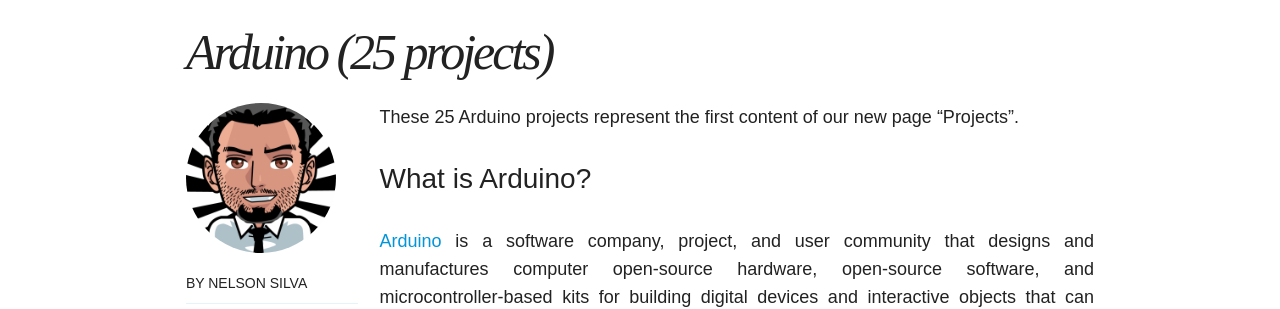
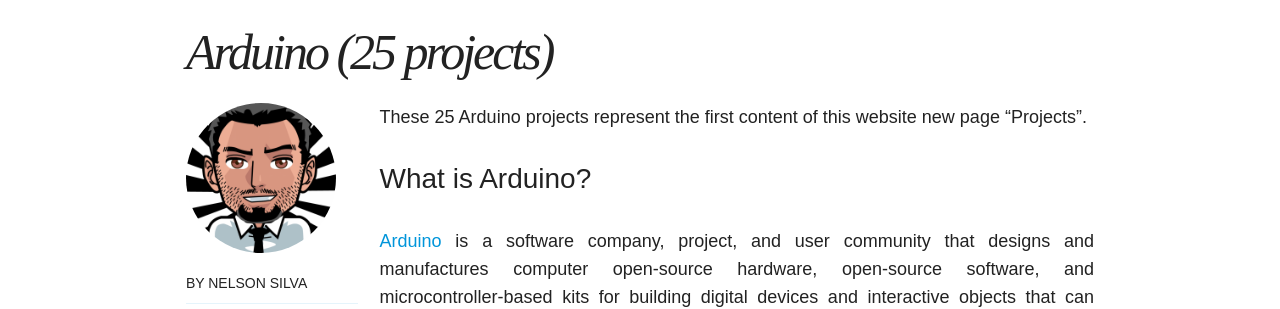
Before and after one commit to dnelsonsilvav/caffeinealgorithm.github.io, a Jekyll site: the page built from _posts/2016-04-28-arduino-25-projects.md, in a window 1280 px wide. Shown: the part 428-737 px from the top of the page. Built offline with Jekyll 4.4.1, drawn with Linux system fonts in a browser that asks for light colours; comment, search, counter and statistics services are not loaded.

Commit message:
[_posts/2016-04-28-arduino-25-projects.md] Update

```diff
--- a/_posts/2016-04-28-arduino-25-projects.md
+++ b/_posts/2016-04-28-arduino-25-projects.md
@@ -4,7 +4,7 @@
 date: 2016-04-28T00:00:00
 ---
 
-These 25 Arduino projects represent the first content of our new page "Projects".
+These 25 Arduino projects represent the first content of this website new page "Projects".
 
 ### What is Arduino?
 
```
